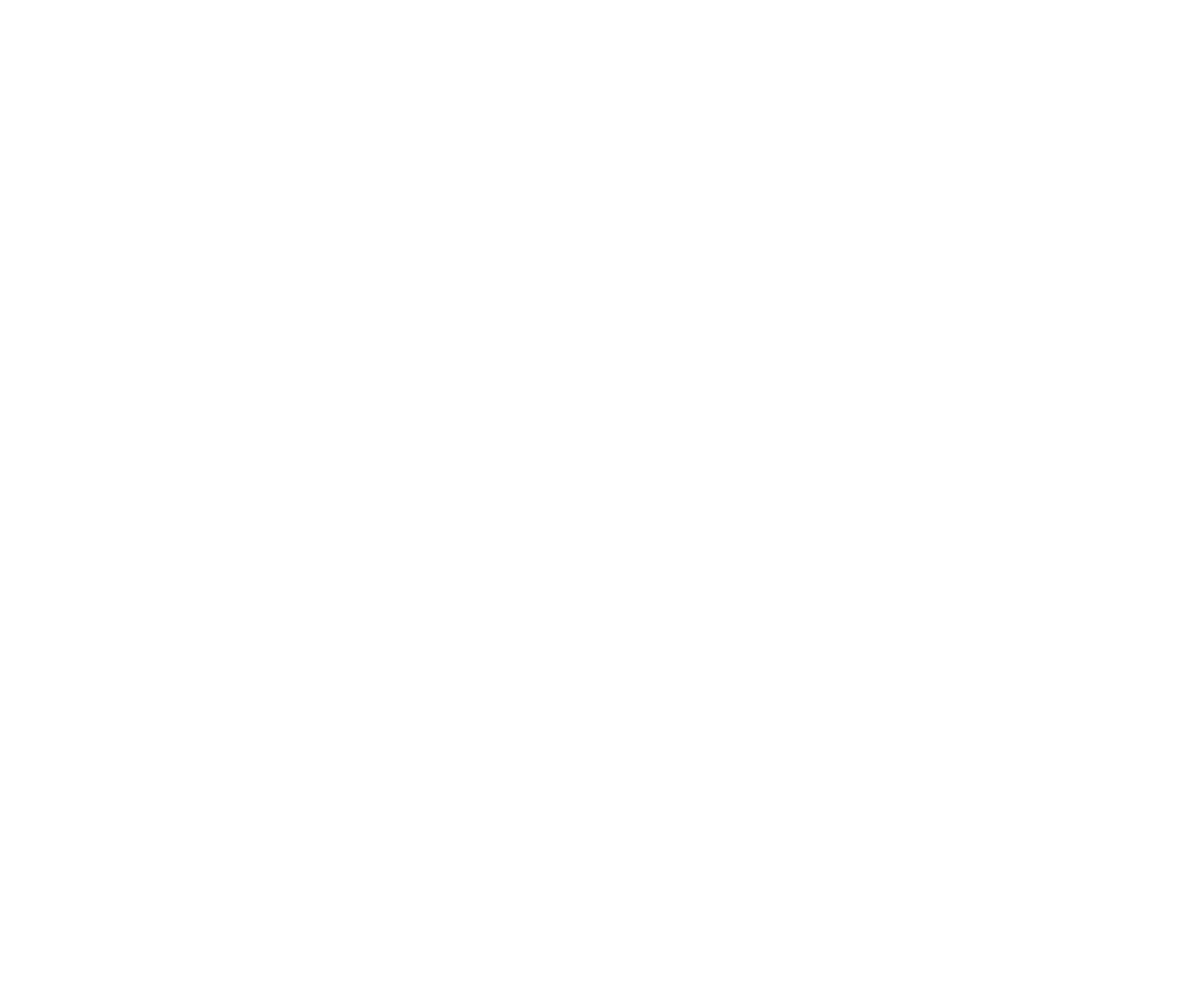
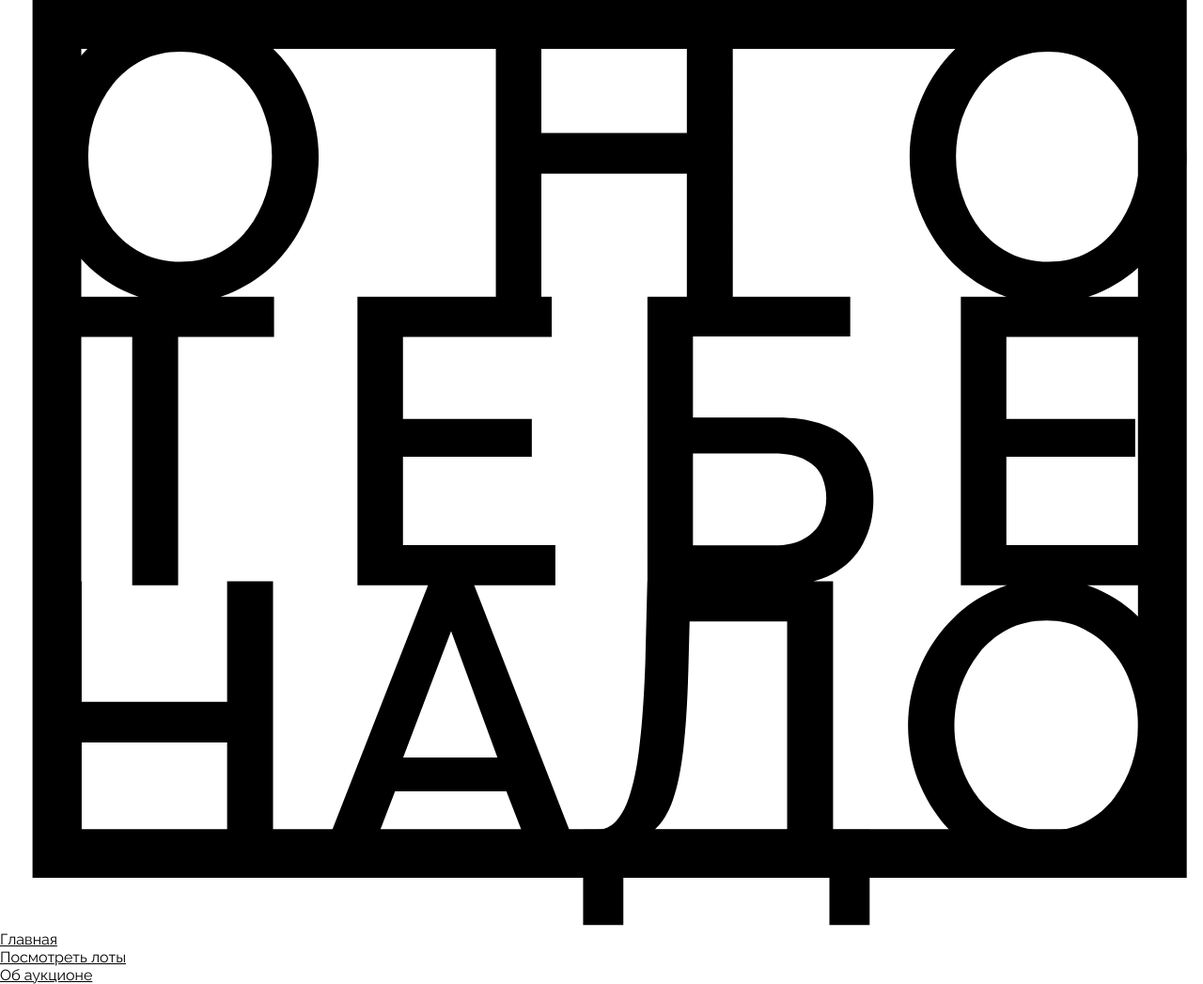
Before and after one commit to Blackwood69/ono-tebe-nado, a plain HTML site: page index.html in a window 1280 px wide. Shown: the whole page at 94% size. Before the commit the page ends 800 px from the top, so only its background shows below. Drawn offline with Linux system fonts and the light colour scheme.

Commit message:
Хедер начало

```diff
--- a/index.html
+++ b/index.html
@@ -10,5 +10,32 @@
     <link rel="stylesheet"  href="styles/style.css">
 
   </head>
-  <body></body>
+  <body>
+    <header class="header">
+      <a class="header__logo">
+        <img
+          class="header__logo-image"
+          src="./images/logo-black.svg"
+          alt="Оно тебе надо"
+        />
+      </a>
+      <nav class="header__menu">
+        <ul class="header__links-list">
+          <li class="header__links-list-item_no-bullit">
+            <a class="header__link" href="#0">Главная</a>
+          </li>
+          <li class="header__links-list-item">
+            <a class="header__link_active" href="#0">Посмотреть лоты</a>
+          </li>
+          <li class="header__links-list-item">
+            <a class="header__link_active" href="#0">Об аукционе</a>
+          </li>
+        </ul>
+      </nav>
+    </header>
+    <main></main>
+    <cover></cover>
+    <about></about>
+    <footer></footer>
+  </body>
 </html>
--- a/styles/style.css
+++ b/styles/style.css
@@ -1 +1,37 @@
-/* место для вашего кода */
+.header {
+
+}
+
+
+.header__logo {
+
+}
+
+.header__logo-image {
+
+
+}
+
+.header__menu {
+
+}
+
+.header__links-list {
+
+}
+
+.header__links-list-item_no-bullit {
+
+}
+
+.header__links-list-item {
+
+}
+
+.header__link {
+
+}
+
+.header__link_active {
+
+}
```
